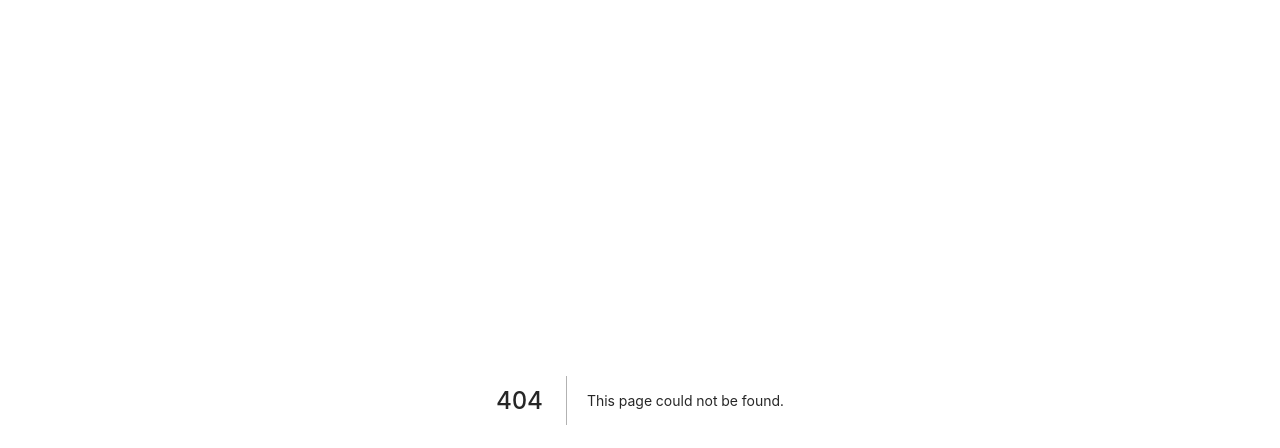
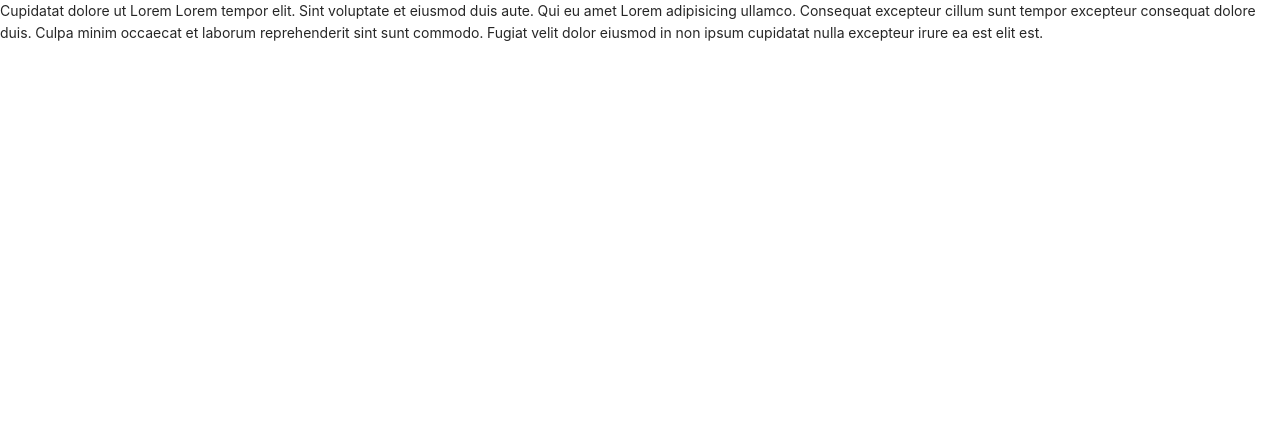
Before and after one commit to jklagrosa/Online-Learning-Web-Application, a Next.js app: page /course/1 in a window 1280 px wide. Before the commit this address had no page. Shown: the top 448 px of the page. Built offline with nearby package versions, Linux system fonts and the light colour scheme.

Commit message:
Added course page

```diff
--- /dev/null
+++ b/pages/course/[id].js
@@ -0,0 +1,13 @@
+const CourseID = () => {
+  return (
+    <>
+      Cupidatat dolore ut Lorem Lorem tempor elit. Sint voluptate et eiusmod
+      duis aute. Qui eu amet Lorem adipisicing ullamco. Consequat excepteur
+      cillum sunt tempor excepteur consequat dolore duis. Culpa minim occaecat
+      et laborum reprehenderit sint sunt commodo. Fugiat velit dolor eiusmod in
+      non ipsum cupidatat nulla excepteur irure ea est elit est.
+    </>
+  );
+};
+
+export default CourseID;
```
